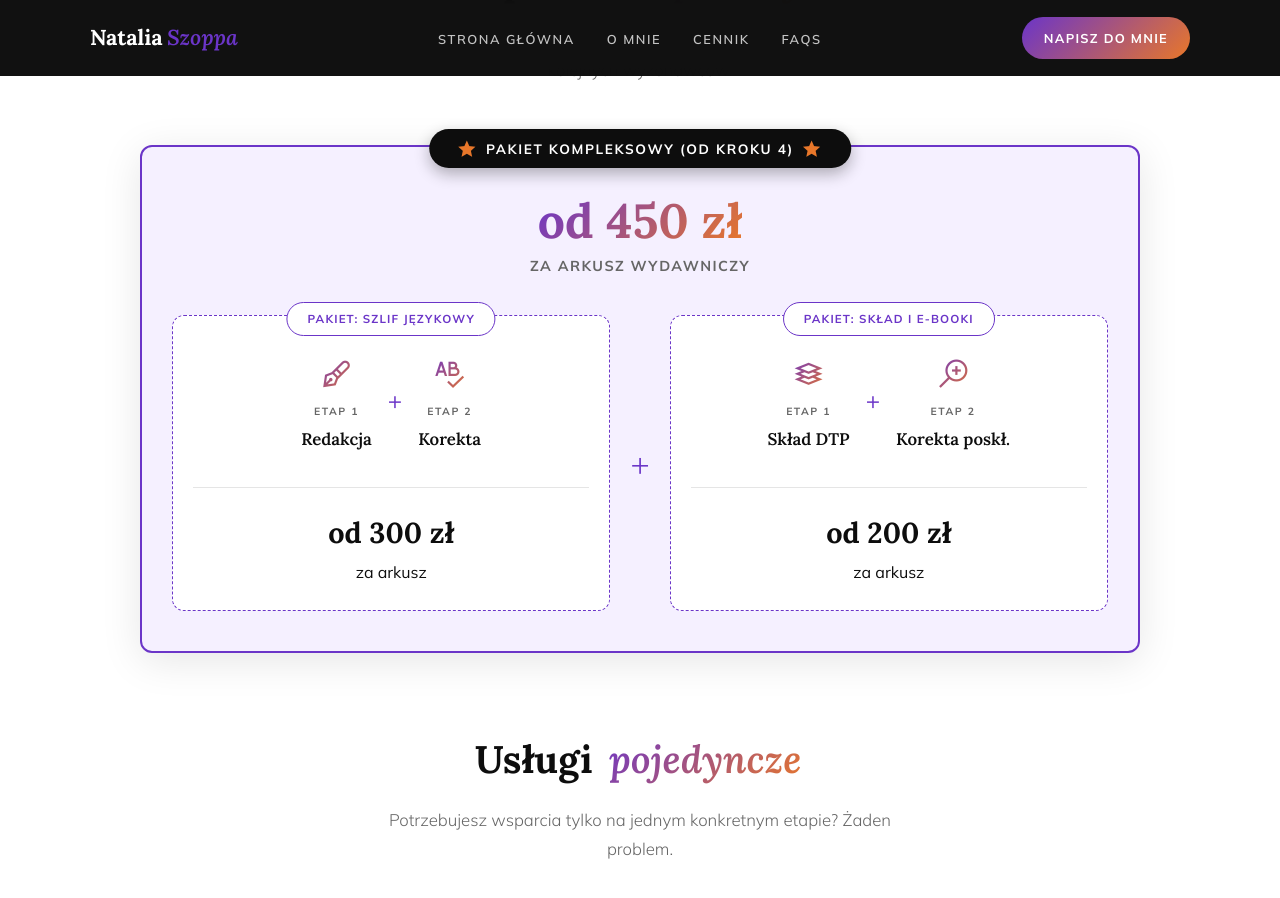
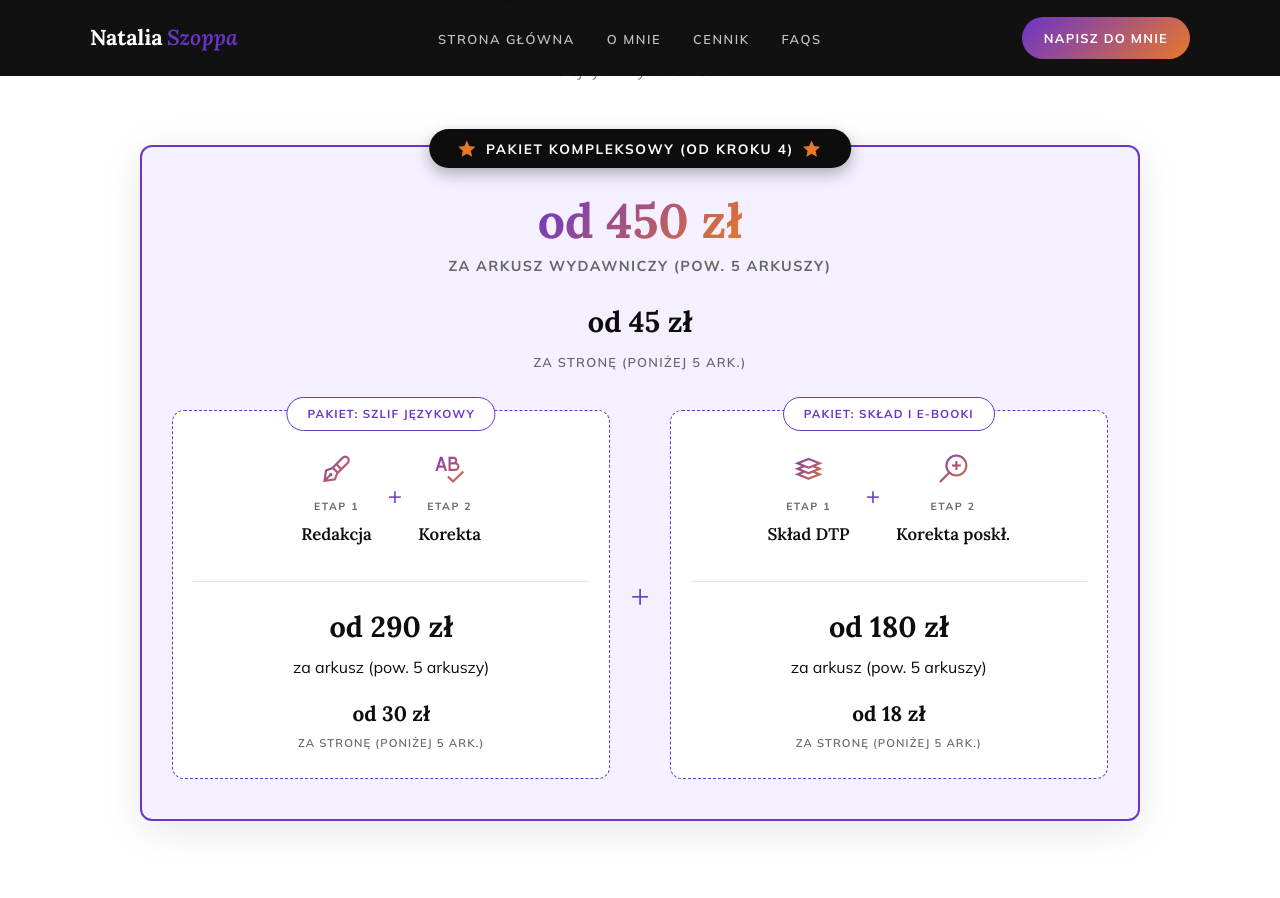
Before and after one commit to Bonnie00726/nataliaszoppa, a Jekyll site: the page built from cennik.html, in a window 1280 px wide and 900 px high, scrolled down 1156 px. Built offline with Jekyll 4.4.1, drawn with Linux system fonts in a browser that asks for light colours; some of the changed text lies outside the part shown.

Commit message:
Update cennik.html

```diff
--- a/cennik.html
+++ b/cennik.html
@@ -160,7 +160,7 @@
     .pricing-card h3 { font-family: var(--serif); font-size: 1.4rem; font-weight: 600; color: var(--ink); margin-bottom: 24px; padding-bottom: 20px; border-bottom: 1px solid var(--paper-mid); }
     .price-main { font-family: var(--serif); font-size: 2.6rem; font-weight: 700; line-height: 1; display: inline-block; margin-bottom: 6px; background: var(--grad-text); -webkit-background-clip: text; -webkit-text-fill-color: transparent; background-clip: text; padding: 4px 6px 4px 0px; }
     .price-unit { font-size: 0.75rem; font-weight: 700; text-transform: uppercase; letter-spacing: 0.1em; color: var(--ink-muted); display: block; margin-bottom: 24px; }
-    .price-alt { font-size: 1.1rem; font-weight: 700; color: var(--ink); margin-bottom: 4px; }
+    .price-alt { font-size: 1.3rem; font-weight: 700; color: var(--ink); margin-bottom: 4px; }
     .price-alt-unit { font-size: 0.75rem; text-transform: uppercase; letter-spacing: 0.08em; color: var(--ink-muted); font-weight: 600; display: block; margin-bottom: 16px; }
     .price-note { font-size: 0.85rem; color: var(--ink-muted); font-style: italic; font-weight: 300; line-height: 1.6; margin-top: auto; padding-top: 24px; border-top: 1px solid var(--paper-mid); }
 
@@ -251,7 +251,12 @@
 
             <div class="mega-price-wrap">
                 <div class="mega-price">od 450 zł</div>
-                <span class="mega-price-unit">za arkusz wydawniczy</span>
+                <span class="mega-price-unit">za arkusz wydawniczy (pow. 5 arkuszy)</span>
+
+                <div style="margin-top: 18px;">
+                    <span style="font-family: var(--serif); font-size: 1.8rem; font-weight: 700; color: var(--ink);">od 45 zł</span>
+                    <span style="font-size: 0.8rem; color: var(--ink-muted); font-family: var(--sans); font-weight: 600; text-transform: uppercase; letter-spacing: 0.1em; display: block; margin-top: 4px;">za stronę (poniżej 5 ark.)</span>
+                </div>
             </div>
 
             <div class="sub-packages-grid">
@@ -271,8 +276,12 @@
                         </div>
                     </div>
                     <div class="sub-price-wrap">
-                        <div class="sub-price">od 300 zł</div>
-                        <span>za arkusz</span>
+                        <div class="sub-price">od 290 zł</div>
+                        <span>za arkusz (pow. 5 arkuszy)</span>
+                        <div style="margin-top: 15px;">
+                            <div style="font-family: var(--serif); font-size: 1.3rem; font-weight: 700; color: var(--ink);">od 30 zł</div>
+                            <span style="font-size: 0.7rem; color: var(--ink-muted); font-family: var(--sans); font-weight: 600; text-transform: uppercase; letter-spacing: 0.1em; display: block; margin-top: 2px;">za stronę (poniżej 5 ark.)</span>
+                        </div>
                     </div>
                 </div>
 
@@ -294,8 +303,12 @@
                         </div>
                     </div>
                     <div class="sub-price-wrap">
-                        <div class="sub-price">od 200 zł</div>
-                        <span>za arkusz</span>
+                        <div class="sub-price">od 180 zł</div>
+                        <span>za arkusz (pow. 5 arkuszy)</span>
+                        <div style="margin-top: 15px;">
+                            <div style="font-family: var(--serif); font-size: 1.3rem; font-weight: 700; color: var(--ink);">od 18 zł</div>
+                            <span style="font-size: 0.7rem; color: var(--ink-muted); font-family: var(--sans); font-weight: 600; text-transform: uppercase; letter-spacing: 0.1em; display: block; margin-top: 2px;">za stronę (poniżej 5 ark.)</span>
+                        </div>
                     </div>
                 </div>
             </div>
@@ -308,29 +321,37 @@
             <div class="pricing-card reveal">
                 <h3>Redakcja Strukturalna</h3>
                 <span class="price-main">od 150 zł</span>
-                <span class="price-unit">za arkusz wydawniczy</span>
-                <p class="price-note">Praca w jednym pliku na "mięsie" powieści. Wskazywanie luk logicznych, problemów z tempem i budową bohaterów za pomocą adnotacji[cite: 3].</p>
+                <span class="price-unit">za arkusz wyd. (pow. 5 arkuszy)</span>
+                <div class="price-alt">od 15 zł</div>
+                <span class="price-alt-unit">za stronę (poniżej 5 ark.)</span>
+                <p class="price-note">Praca w jednym pliku na "mięsie" powieści. Wskazywanie luk logicznych, problemów z tempem i budową bohaterów.</p>
             </div>
 
             <div class="pricing-card reveal delay-1">
-                <h3>Szlif Językowy</h3>
-                <span class="price-main">od 300 zł</span>
-                <span class="price-unit">za arkusz wydawniczy</span>
-                <p class="price-note">Redakcja językowa połączona z końcową rewizją (korektą)[cite: 3]. Wygładzanie stylu, eliminacja błędów i dbałość o naturalny flow, wyłącznie dla spójnych fabuł.</p>
+                <h3>Redakcja Językowa</h3>
+                <span class="price-main">od 200 zł</span>
+                <span class="price-unit">za arkusz wyd. (pow. 5 arkuszy)</span>
+                <div class="price-alt">od 20 zł</div>
+                <span class="price-alt-unit">za stronę (poniżej 5 ark.)</span>
+                <p class="price-note">Wygładzanie stylu, eliminacja błędów i dbałość o naturalny flow, wyłącznie dla spójnych fabuł (nie obejmuje ostatecznej korekty).</p>
             </div>
 
             <div class="pricing-card reveal">
-                <h3>Skład DTP</h3>
-                <span class="price-main">wycena</span>
-                <span class="price-unit">indywidualna</span>
-                <p class="price-note" style="border-top: none; padding-top:0;">Ze względu na specyfikę składu (PDF do druku, formaty EPUB/MOBI) i rygor typograficzny, wycenę podaję po wstępnym zapoznaniu się z materiałem[cite: 3].</p>
+                <h3>Korekta Językowa</h3>
+                <span class="price-main">od 120 zł</span>
+                <span class="price-unit">za arkusz wyd. (pow. 5 arkuszy)</span>
+                <div class="price-alt">od 15 zł</div>
+                <span class="price-alt-unit">za stronę (poniżej 5 ark.)</span>
+                <p class="price-note">Ostatnie czytanie manuskryptu przed składem. Wyłapanie ocalałych literówek, błędów ortograficznych i interpunkcyjnych.</p>
             </div>
 
             <div class="pricing-card reveal delay-1">
-                <h3>Korekta poskładowa</h3>
-                <span class="price-main">wycena</span>
-                <span class="price-unit">indywidualna</span>
-                <p class="price-note" style="border-top: none; padding-top:0;">Ostatni szlif przed publikacją. Wyłapywanie błędów technicznych: wdów, bękartów, sierot i usterek wizualnych[cite: 3].</p>
+                <h3>Skład DTP i Korekta poskł.</h3>
+                <span class="price-main">od 200 zł</span>
+                <span class="price-unit">za arkusz wyd. (pow. 5 arkuszy)</span>
+                <div class="price-alt">od 20 zł</div>
+                <span class="price-alt-unit">za stronę (poniżej 5 ark.)</span>
+                <p class="price-note">Kompletne sformatowanie wnętrza tekstu (PDF/EPUB) połączone z korektą techniczną wyłapującą wdowy i bękarty.</p>
             </div>
         </div>
 
```
